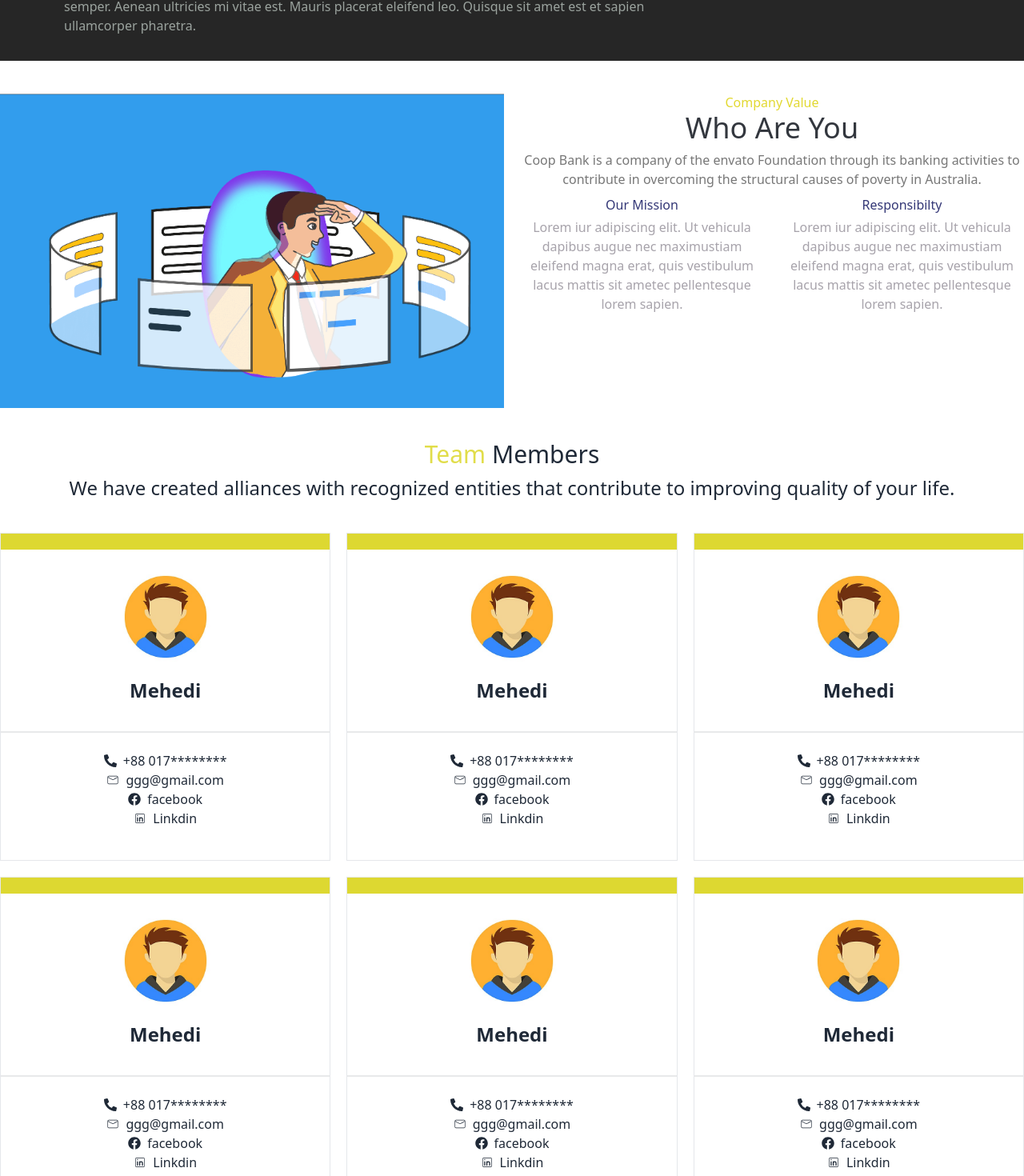
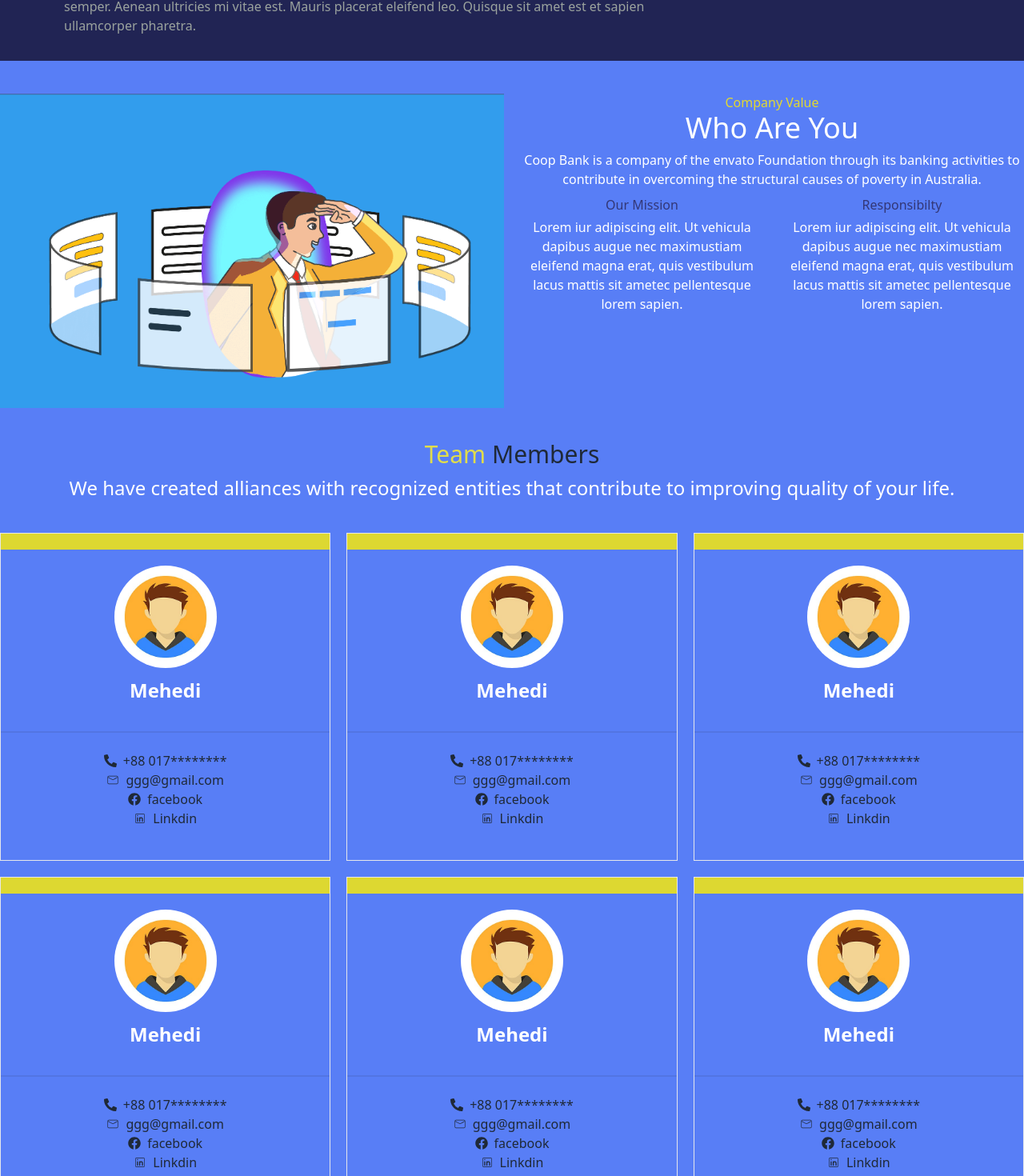
Before and after one commit to NFRIDOY/Asset-Hexa, a React (Vite) app: page / in a window 1280 px wide. Shown: the part 236-1706 px from the top of the page at 80% size. Built offline with nearby package versions, Linux system fonts and the light colour scheme.

Commit message:
update color

```diff
--- a/src/Pages/Home/About/About.jsx
+++ b/src/Pages/Home/About/About.jsx
@@ -7,8 +7,8 @@ import { CiLinkedin } from "react-icons/ci";
 
 const About = () => {
     return (
-        <div className=' max-w-[1450px] mx-auto'>
-            <div className="bg-[#262626] h-96 md:h-72 pt-10">
+        <div className=' max-w-[1450px] mx-auto bg-[#587EF6]'>
+            <div className="bg-[#212454] h-96 md:h-72 pt-10">
                 <h1 className="md:ml-20 ml-20 mb-2 text-6xl font-bold text-white">ABOUT US</h1>
                 <h3 className="md:ml-20 ml-36 mb-1 text-[#DDD831] text-xl " >GREAT COMPANY</h3>
                 <p className="pt-5 md:ml-20 ml-10 text-[#9BA39e] w-[420px] md:w-[800px] ">Pellentesque habitant morbi tristique senectus et netus et malesuada fames ac turpis egestas. Vestibulum tortor quam, feugiat vitae, ultricies eget, tempor sit amet, ante. Donec eu libero sit amet quam egestas semper. Aenean ultricies mi vitae est. Mauris placerat eleifend leo. Quisque sit amet est et sapien ullamcorper pharetra.</p>
@@ -19,16 +19,16 @@ const About = () => {
                 </div>
                 <div>
                     <p className="text-[#E2D831] text-center  ">Company Value</p>
-                    <p className="text-[#33373E] text-4xl mb-2 text-center">Who Are You</p>
-                    <p className="text-[#777777] text-center">Coop Bank is a company of the envato Foundation through its banking activities to contribute in overcoming the structural causes of poverty in Australia.</p>
+                    <p className="text-white text-4xl mb-2 text-center">Who Are You</p>
+                    <p className="text-white text-center">Coop Bank is a company of the envato Foundation through its banking activities to contribute in overcoming the structural causes of poverty in Australia.</p>
                     <div className="grid grid-cols-1 md:grid-cols-2 gap-5 mt-2">
                         <div>
                             <p className="text-[#333776] mb-1 text-center">Our Mission</p>
-                            <p className="text-[#A7A3AB] text-center">Lorem iur adipiscing elit. Ut vehicula dapibus augue nec maximustiam eleifend magna erat, quis vestibulum lacus mattis sit ametec pellentesque lorem sapien.</p>
+                            <p className="text-white text-center">Lorem iur adipiscing elit. Ut vehicula dapibus augue nec maximustiam eleifend magna erat, quis vestibulum lacus mattis sit ametec pellentesque lorem sapien.</p>
                         </div>
                         <div>
                             <p className="text-[#333776] mb-1 text-center">Responsibilty</p>
-                            <p className="text-[#A7A3AB] text-center">Lorem iur adipiscing elit. Ut vehicula dapibus augue nec maximustiam eleifend magna erat, quis vestibulum lacus mattis sit ametec pellentesque lorem sapien.</p>
+                            <p className="text-white text-center">Lorem iur adipiscing elit. Ut vehicula dapibus augue nec maximustiam eleifend magna erat, quis vestibulum lacus mattis sit ametec pellentesque lorem sapien.</p>
                         </div>
                     </div>
 
@@ -36,14 +36,14 @@ const About = () => {
             </div>
             <div className='mt-10'>
                 <h2 className='text-3xl text-center mb-2'><span className='text-[#E1DD4A] '>Team </span>Members</h2>
-                <p className='text-2xl text-center mb-10'>We have created alliances with recognized entities that contribute to improving quality of your life.</p>
+                <p className='text-2xl text-center mb-10 text-white'>We have created alliances with recognized entities that contribute to improving quality of your life.</p>
                 <div className='gap-5 grid grid-cols-1 md:grid-cols-3'>
                     <div className=' border '>
                         <p className='bg-[#DDD831] h-5 mb-5 '></p>
                         <div className='flex justify-center'>
                             <img className='mb-3 h-32 rounded-full ' src={avaterImg} alt="" />
                         </div>
-                        <h2 className='text-2xl font-bold text-center mb-3'>Mehedi</h2>
+                        <h2 className='text-2xl font-bold text-center mb-3 text-white'>Mehedi</h2>
                         <div className="flex flex-col w-full border-opacity-50">
 
                             <div className="divider"></div>
@@ -73,7 +73,7 @@ const About = () => {
                         <div className='flex justify-center'>
                             <img className='mb-3 h-32 rounded-full ' src={avaterImg} alt="" />
                         </div>
-                        <h2 className='text-2xl font-bold text-center mb-3'>Mehedi</h2>
+                        <h2 className='text-2xl font-bold text-center mb-3 text-white'>Mehedi</h2>
                         <div className="flex flex-col w-full border-opacity-50">
 
                             <div className="divider"></div>
@@ -102,7 +102,7 @@ const About = () => {
                         <div className='flex justify-center'>
                             <img className='mb-3 h-32 rounded-full ' src={avaterImg} alt="" />
                         </div>
-                        <h2 className='text-2xl font-bold text-center mb-3'>Mehedi</h2>
+                        <h2 className='text-2xl font-bold text-center mb-3 text-white'>Mehedi</h2>
                         <div className="flex flex-col w-full border-opacity-50">
 
                             <div className="divider"></div>
@@ -131,7 +131,7 @@ const About = () => {
                         <div className='flex justify-center'>
                             <img className='mb-3 h-32 rounded-full ' src={avaterImg} alt="" />
                         </div>
-                        <h2 className='text-2xl font-bold text-center mb-3'>Mehedi</h2>
+                        <h2 className='text-2xl font-bold text-center mb-3 text-white'>Mehedi</h2>
                         <div className="flex flex-col w-full border-opacity-50">
 
                             <div className="divider"></div>
@@ -160,7 +160,7 @@ const About = () => {
                         <div className='flex justify-center'>
                             <img className='mb-3 h-32 rounded-full ' src={avaterImg} alt="" />
                         </div>
-                        <h2 className='text-2xl font-bold text-center mb-3'>Mehedi</h2>
+                        <h2 className='text-2xl font-bold text-center mb-3 text-white'>Mehedi</h2>
                         <div className="flex flex-col w-full border-opacity-50">
 
                             <div className="divider"></div>
@@ -189,7 +189,7 @@ const About = () => {
                         <div className='flex justify-center'>
                             <img className='mb-3 h-32 rounded-full ' src={avaterImg} alt="" />
                         </div>
-                        <h2 className='text-2xl font-bold text-center mb-3'>Mehedi</h2>
+                        <h2 className='text-2xl font-bold text-center mb-3 text-white'>Mehedi</h2>
                         <div className="flex flex-col w-full border-opacity-50">
 
                             <div className="divider"></div>
```
